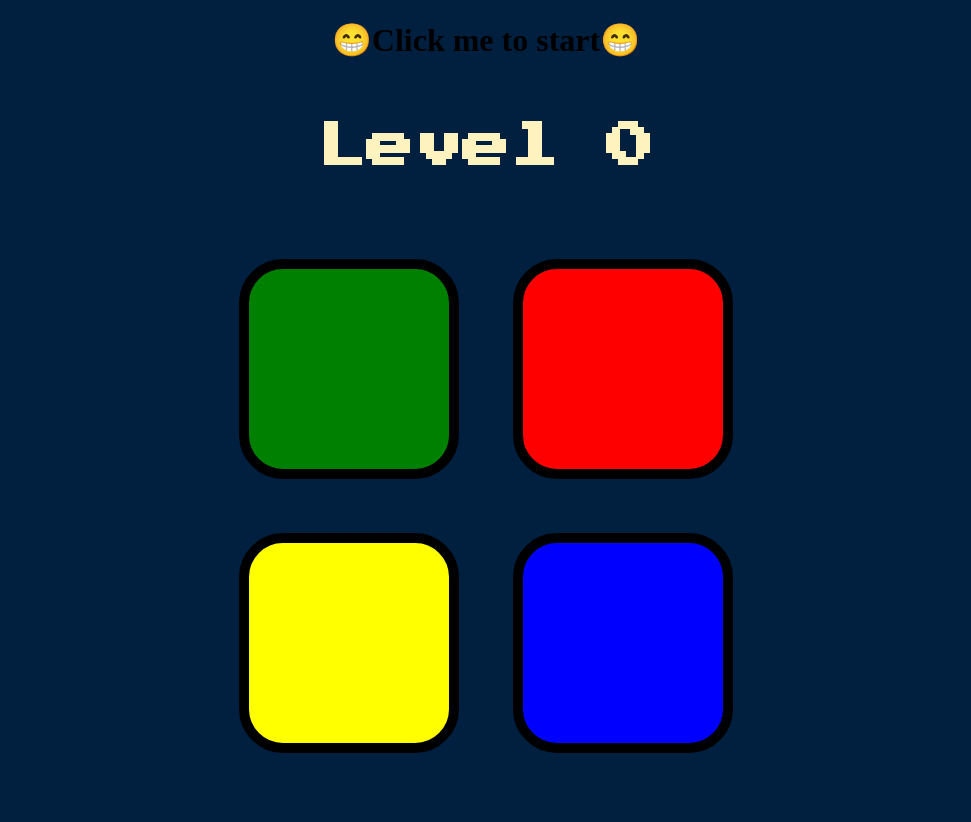
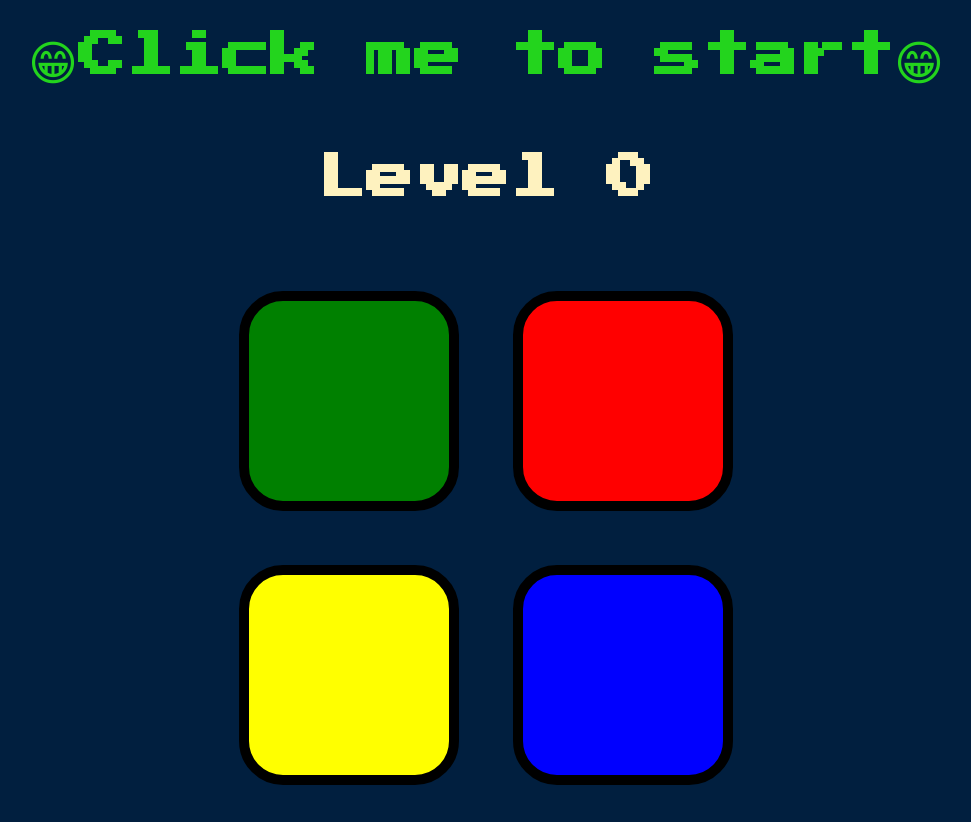
Before and after one commit to hrithikgarg/simon-game, a plain HTML site: page index.html in a window 1280 px wide. Shown: the whole page, without its empty margins (154-1125 px from the left). Before the commit the page ends 800 px from the top, so only its background shows below. Drawn offline with nearby package versions, Linux system fonts and the light colour scheme.

Commit message:
Update styles.css

```diff
--- a/styles.css
+++ b/styles.css
@@ -16,7 +16,12 @@ body {
   margin: auto;
 
 }
+#start{
+  font-family: 'Press Start 2P', cursive;
+  font-size: 3rem;
+  color: #23d41d;
 
+}
 .btn {
   margin: 25px;
   display: inline-block;
```
